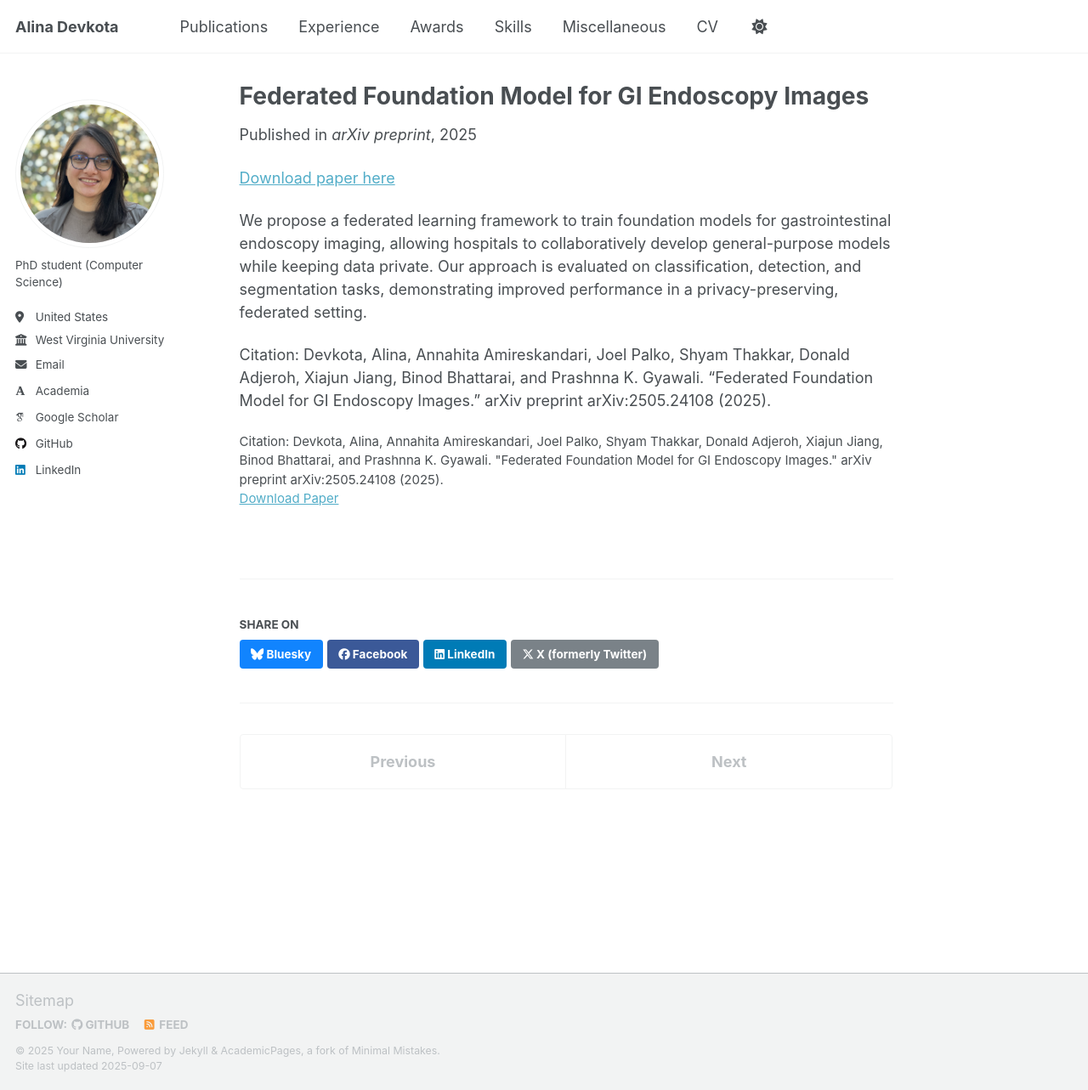
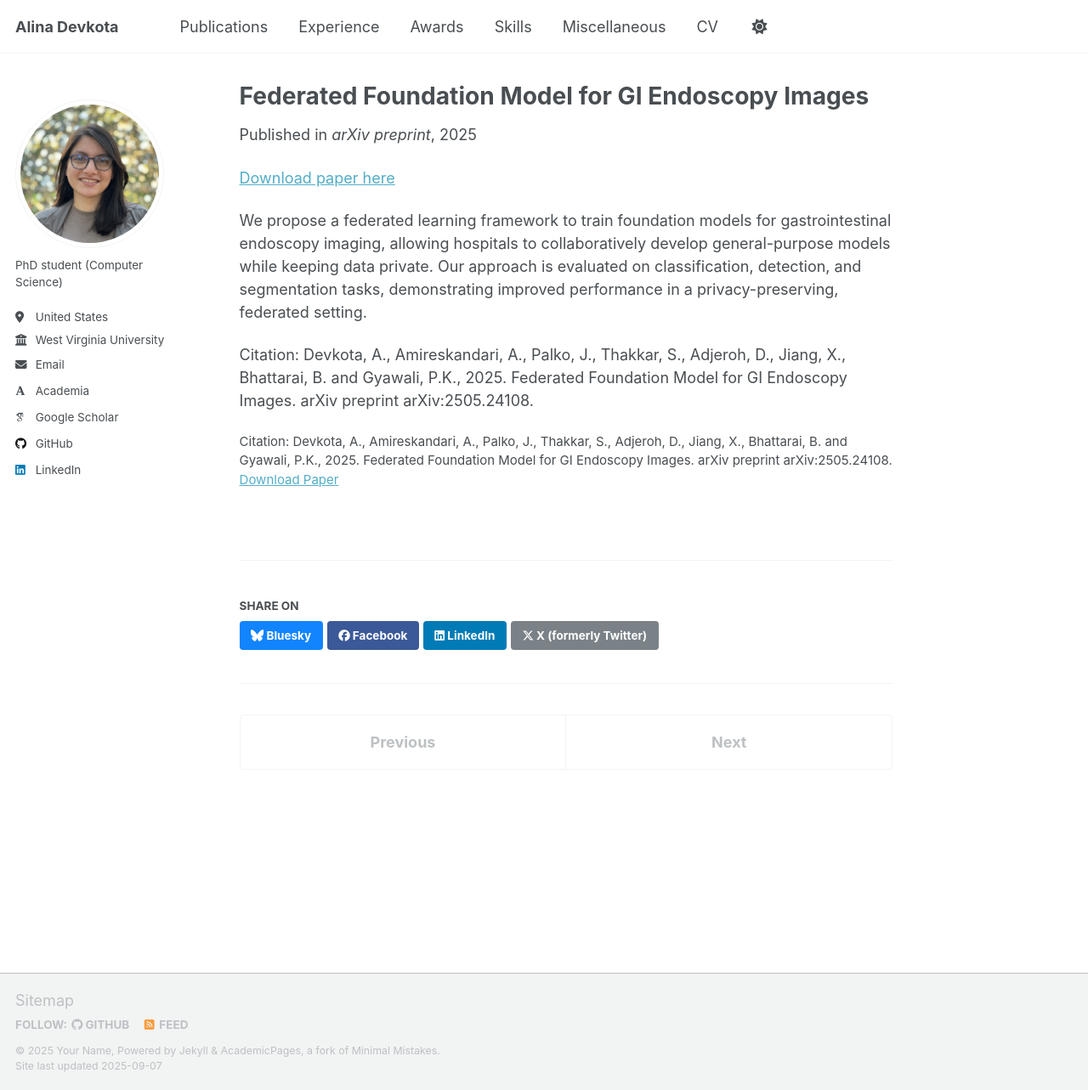
Before and after one commit to alinadevkota/Portfolio, a Jekyll site: the page built from _publications/2025-05-14-FFM.md, in a window 1280 px wide and 1283 px high. Shown: the whole window at 85% size. Built offline with Jekyll 4.4.1, drawn with Linux system fonts in a browser that asks for light colours; some web fonts are replaced; a script that is not in the unit is left out.

Commit message:
update publications

```diff
--- a/_publications/2025-05-14-FFM.md
+++ b/_publications/2025-05-14-FFM.md
@@ -7,11 +7,11 @@ excerpt: 'We propose a federated learning framework to train foundation models f
 date: 2025-05-14
 venue: 'arXiv preprint'
 paperurl: 'https://arxiv.org/pdf/2505.24108'
-citation: 'Devkota, Alina, Annahita Amireskandari, Joel Palko, Shyam Thakkar, Donald Adjeroh, Xiajun Jiang, Binod Bhattarai, and Prashnna K. Gyawali. &quot;Federated Foundation Model for GI Endoscopy Images.&quot; arXiv preprint arXiv:2505.24108 (2025).'
+citation: 'Devkota, A., Amireskandari, A., Palko, J., Thakkar, S., Adjeroh, D., Jiang, X., Bhattarai, B. and Gyawali, P.K., 2025. Federated Foundation Model for GI Endoscopy Images. arXiv preprint arXiv:2505.24108.'
 ---
 
 <a href='https://arxiv.org/pdf/2505.24108'>Download paper here</a>
 
 We propose a federated learning framework to train foundation models for gastrointestinal endoscopy imaging, allowing hospitals to collaboratively develop general-purpose models while keeping data private. Our approach is evaluated on classification, detection, and segmentation tasks, demonstrating improved performance in a privacy-preserving, federated setting.
 
-Citation: Devkota, Alina, Annahita Amireskandari, Joel Palko, Shyam Thakkar, Donald Adjeroh, Xiajun Jiang, Binod Bhattarai, and Prashnna K. Gyawali. "Federated Foundation Model for GI Endoscopy Images." arXiv preprint arXiv:2505.24108 (2025).
+Citation: Devkota, A., Amireskandari, A., Palko, J., Thakkar, S., Adjeroh, D., Jiang, X., Bhattarai, B. and Gyawali, P.K., 2025. Federated Foundation Model for GI Endoscopy Images. arXiv preprint arXiv:2505.24108.
--- a/markdown_generator/publications.csv
+++ b/markdown_generator/publications.csv
@@ -1,7 +1,7 @@
 pub_date,title,venue,excerpt,citation,url_slug,paper_url,slides_url
 2023-10-15,Multimodal Federated Learning for Secure and Accurate Healthcare AI,arXiv preprint,"This paper reviews the role of multimodal federated learning in healthcare, highlighting its potential to combine diverse medical data while preserving patient privacy. It surveys state-of-the-art approaches, identifies current challenges and limitations, and outlines future directions for advancing secure and effective healthcare AI.","Thrasher, J., Devkota, A., Siwakotai, P., Chivukula, R., Poudel, P., Hu, C., Bhattarai, B. and Gyawali, P., 2023. Multimodal federated learning in healthcare: a review. arXiv preprint arXiv:2310.09650.",FL_review,https://arxiv.org/pdf/2310.09650,
 2025-04-18,AI analysis for ejection fraction estimation from 12-lead ECG,Scientific Reports,"This study investigates the use of 12-lead ECG signals to estimate heart ejection fraction (EF) in a rural Appalachian population. Using a range of machine learning and deep learning models—including Transformers—our analysis shows deep learning models achieve the highest performance (AUROC ~0.86), with specific multi-lead combinations improving accuracy and model interpretability providing insights into predictive features.","Devkota, A., Prajapati, R., El-Wakeel, A., Adjeroh, D., Patel, B. and Gyawali, P., 2025. AI analysis for ejection fraction estimation from 12-lead ECG. Scientific Reports, 15(1), p.13502.",EF_ECG,https://doi.org/10.1038/s41598-025-97113-0,
-2025-05-14,Federated Foundation Model for GI Endoscopy Images,arXiv preprint,"We propose a federated learning framework to train foundation models for gastrointestinal endoscopy imaging, allowing hospitals to collaboratively develop general-purpose models while keeping data private. Our approach is evaluated on classification, detection, and segmentation tasks, demonstrating improved performance in a privacy-preserving, federated setting.","Devkota, Alina, Annahita Amireskandari, Joel Palko, Shyam Thakkar, Donald Adjeroh, Xiajun Jiang, Binod Bhattarai, and Prashnna K. Gyawali. ""Federated Foundation Model for GI Endoscopy Images."" arXiv preprint arXiv:2505.24108 (2025).",FFM,https://arxiv.org/pdf/2505.24108,
+2025-05-14,Federated Foundation Model for GI Endoscopy Images,arXiv preprint,"We propose a federated learning framework to train foundation models for gastrointestinal endoscopy imaging, allowing hospitals to collaboratively develop general-purpose models while keeping data private. Our approach is evaluated on classification, detection, and segmentation tasks, demonstrating improved performance in a privacy-preserving, federated setting.","Devkota, A., Amireskandari, A., Palko, J., Thakkar, S., Adjeroh, D., Jiang, X., Bhattarai, B. and Gyawali, P.K., 2025. Federated Foundation Model for GI Endoscopy Images. arXiv preprint arXiv:2505.24108.",FFM,https://arxiv.org/pdf/2505.24108,
 2024-10-15,TE-SSL: Time and Event-aware Self Supervised Learning for Alzheimer's Disease Progression Analysis,MICCAI 2024,"We introduce TE-SSL, a time and event-aware self-supervised learning framework for Alzheimer’s disease progression analysis. By incorporating time-to-event and event data as supervisory signals, TE-SSL improves representation learning and outperforms existing SSL methods in downstream survival analysis tasks.","Thrasher, J., Devkota, A., Tafti, A.P., Bhattarai, B., Gyawali, P. and Alzheimer’s Disease Neuroimaging Initiative, 2024, October. TE-SSL: Time and Event-aware Self Supervised Learning for Alzheimer’s Disease Progression Analysis. In International Conference on Medical Image Computing and Computer-Assisted Intervention (pp. 324-333). Cham: Springer Nature Switzerland.",TE-SSL,https://papers.miccai.org/miccai-2024/paper/3866_paper.pdf,
 2018-01-01,Sentence Ranking and Answer Pinpointing in Online Discussion Forums Utilizing User-generated Metrics and Highlights,NASCOIT,"This work presents a framework for extracting precise answers from online discussion forums by combining sentence ranking with user-generated metrics and highlights. The approach enables accurate answer pinpointing, improving search relevance and supporting better question-answering in forums.","Gautam, S., Shikha, S., Devkota, A. and Pyakurel, S., 2018. Sentence Ranking and Answer Pinpointing in Online Discussion Forums Utilising User-generated Metrics and Highlights. Proceedings of the NaSCoIT.",Sentence_Ranking,https://www.researchgate.net/profile/Sushant-Gautam/publication/330041750_Sentence_Ranking_and_Answer_Pinpointing_in_Online_Discussion_Forums_Utilising_User-generated_Metrics_and_Highlights/links/5c2b76e3a6fdccfc70761dd3/Sentence-Ranking-and-Answer-Pinpointing-in-Online-Discussion-Forums-Utilising-User-generated-Metrics-and-Highlights.pdf,
 2021-01-01,Near Real-Time Mobile Profiling and Modeling of Fine-Scale Environmental Proxies Along Major Road Lines of Nepal,ICMSI,"We present a methodology using GPS-enabled mobile sensors to collect and model fine-scale environmental proxies (e.g., temperature, CO₂, PM₂.₅) along major roadways in Nepal, demonstrating the effectiveness of ARIMA and RNNs for real-time and historical climate modeling.","Adhikari, N.B., Gautam, S., Devkota, A., Shikha, S., Pyakurel, S. and Adhikari, M.P., 2020, January. Near Real-Time Mobile Profiling and Modeling of Fine-Scale Environmental Proxies Along Major Road Lines of Nepal. In International Conference on Mobile Computing and Sustainable Informatics (pp. 605-617). Cham: Springer International Publishing.",Near_realtime,https://www.researchgate.net/profile/Nanda-Adhikari/publication/353701660_Near_Real-Time_Mobile_Profiling_and_Modeling_of_Fine-Scale_Environmental_Proxies_Along_Major_Road_Lines_of_Nepal/links/610b76a4169a1a0103dde797/Near-Real-Time-Mobile-Profiling-and-Modeling-of-Fine-Scale-Environmental-Proxies-Along-Major-Road-Lines-of-Nepal.pdf,
```
